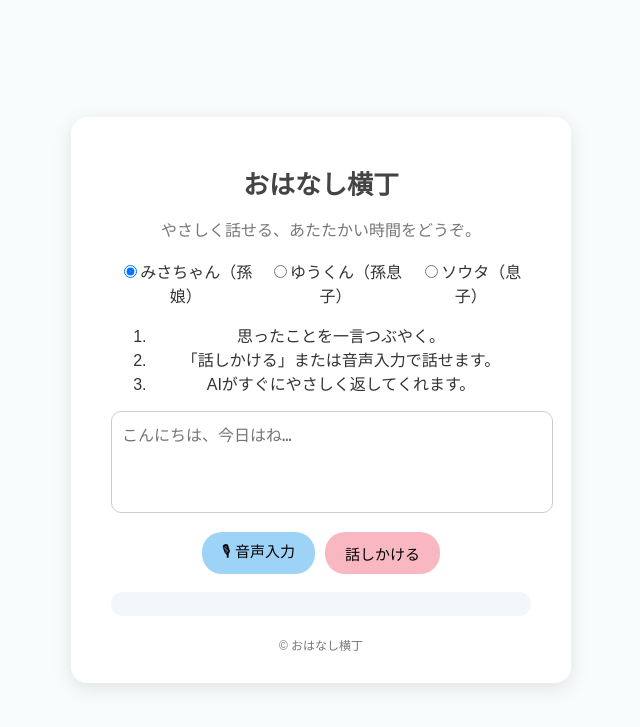
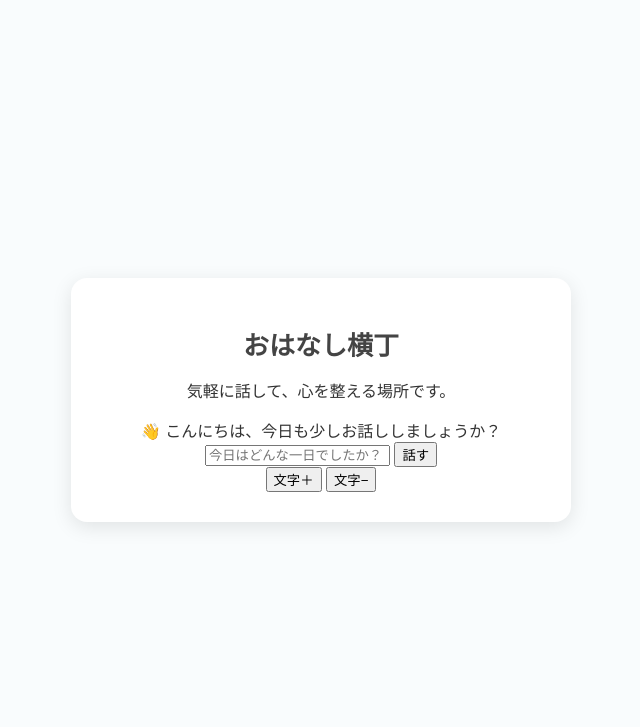
Before and after one commit to murahimurahi/ai_grandchild_bot, a Flask app: page / in a window 1280 px wide. Shown: the top 727 px of the page, without its empty margins (319-959 px from the left). Run offline with Flask 3, Linux system fonts and the light colour scheme.

Commit message:
Update index.html

```diff
--- a/templates/index.html
+++ b/templates/index.html
@@ -1,92 +1,80 @@
 <!DOCTYPE html>
 <html lang="ja">
 <head>
-  <meta charset="UTF-8" />
-  <meta name="viewport" content="width=device-width, initial-scale=1.0" />
+  <meta charset="UTF-8">
+  <meta name="viewport" content="width=device-width, initial-scale=1.0">
   <title>おはなし横丁</title>
-  <link rel="stylesheet" href="/static/style.css" />
+  <link rel="stylesheet" href="/static/style.css">
 </head>
-<body>
+<body class="{{ season }}">
   <div class="container">
     <h1>おはなし横丁</h1>
-    <p class="subtitle">やさしく話せる、あたたかい時間をどうぞ。</p>
+    <p class="desc">気軽に話して、心を整える場所です。</p>
 
-    <form id="talkForm">
-      <div class="radio-group">
-        <label><input type="radio" name="character" value="みさちゃん（孫娘）" checked>みさちゃん（孫娘）</label>
-        <label><input type="radio" name="character" value="ゆうくん（孫息子）">ゆうくん（孫息子）</label>
-        <label><input type="radio" name="character" value="ソウタ（息子）">ソウタ（息子）</label>
-      </div>
+    <div id="reminder" class="reminder hidden">👋 こんにちは、今日も少しお話ししましょうか？</div>
 
-      <ol class="howto">
-        <li>思ったことを一言つぶやく。</li>
-        <li>「話しかける」または音声入力で話せます。</li>
-        <li>AIがすぐにやさしく返してくれます。</li>
-      </ol>
+    <div id="chat-box"></div>
 
-      <textarea id="message" placeholder="こんにちは、今日はね…"></textarea>
+    <div class="input-area">
+      <input type="text" id="userInput" placeholder="今日はどんな一日でしたか？">
+      <button id="sendBtn">話す</button>
+    </div>
 
-      <div class="btns">
-        <button type="button" id="voiceBtn" class="btn blue">🎙 音声入力</button>
-        <button type="submit" class="btn pink">話しかける</button>
-      </div>
-    </form>
-
-    <div id="replyArea" class="reply"></div>
-    <footer>© おはなし横丁</footer>
+    <div class="buttons">
+      <button id="fontPlus">文字＋</button>
+      <button id="fontMinus">文字−</button>
+    </div>
   </div>
 
   <script>
-    const form = document.getElementById("talkForm");
-    const replyArea = document.getElementById("replyArea");
-    const voiceBtn = document.getElementById("voiceBtn");
-    const messageInput = document.getElementById("message");
+    const chatBox = document.getElementById("chat-box");
+    const input = document.getElementById("userInput");
+    const sendBtn = document.getElementById("sendBtn");
 
-    // 🎤 音声入力ボタンで自動送信
-    voiceBtn.addEventListener("click", () => {
-      const recognition = new (window.SpeechRecognition || window.webkitSpeechRecognition)();
-      recognition.lang = "ja-JP";
-      recognition.start();
+    function appendMessage(role, text) {
+      const div = document.createElement("div");
+      div.className = role;
+      div.textContent = text;
+      chatBox.appendChild(div);
+      chatBox.scrollTop = chatBox.scrollHeight;
+    }
 
-      recognition.onresult = (e) => {
-        messageInput.value = e.results[0][0].transcript;
-        sendMessage();  // 入力後自動送信
-      };
-      recognition.onerror = () => {
-        replyArea.textContent = "音声を認識できませんでした。";
-      };
-    });
-
-    // ✉️ フォーム送信（文字入力）
-    form.addEventListener("submit", (e) => {
-      e.preventDefault();
-      sendMessage();
-    });
-
-    // 💬 サーバへ送信
-    function sendMessage() {
-      const message = messageInput.value.trim();
-      const character = document.querySelector('input[name="character"]:checked').value;
+    sendBtn.addEventListener("click", () => {
+      const message = input.value.trim();
       if (!message) return;
-
-      replyArea.innerHTML = "考え中…";
+      appendMessage("user", "👤 " + message);
+      input.value = "";
 
       fetch("/talk", {
         method: "POST",
-        headers: { "Content-Type": "application/json" },
-        body: JSON.stringify({ message, character })
+        headers: {"Content-Type": "application/json"},
+        body: JSON.stringify({message})
       })
       .then(res => res.json())
       .then(data => {
-        replyArea.innerHTML = `
-          <p>${data.reply}</p>
-          <audio controls autoplay src="${data.audio_url}"></audio>
-        `;
-      })
-      .catch(() => {
-        replyArea.textContent = "接続がうまくいきませんでした。";
+        appendMessage("ai", "🤖 " + data.mood);
+        appendMessage("ai", "💬 " + data.reply);
       });
-    }
+    });
+
+    // エンターキー対応
+    input.addEventListener("keypress", e => {
+      if (e.key === "Enter") sendBtn.click();
+    });
+
+    // フォントサイズ調整
+    const fontPlus = document.getElementById("fontPlus");
+    const fontMinus = document.getElementById("fontMinus");
+    let size = 16;
+    fontPlus.onclick = () => { size += 2; chatBox.style.fontSize = size + "px"; };
+    fontMinus.onclick = () => { size = Math.max(12, size - 2); chatBox.style.fontSize = size + "px"; };
+
+    // 今日も話そう通知
+    window.addEventListener("load", () => {
+      setTimeout(() => {
+        document.getElementById("reminder").classList.remove("hidden");
+      }, 2000);
+    });
   </script>
 </body>
 </html>
```
